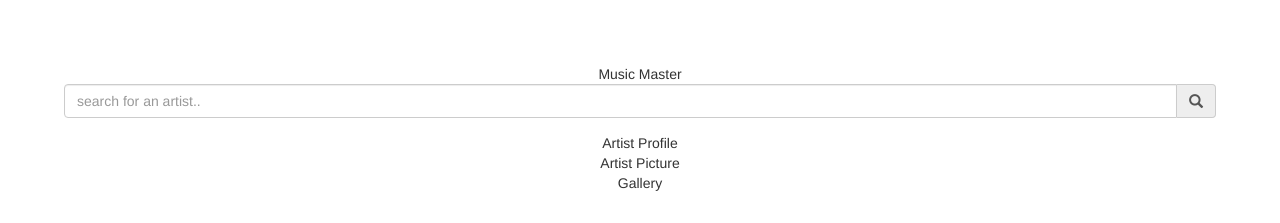
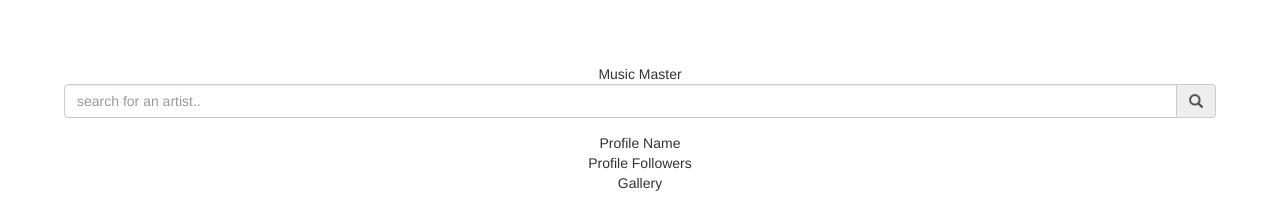
Before and after one commit to atulsingla82/musicmaster, a React (Create React App) app: page / in a window 1280 px wide. Shown: the top 223 px of the page. Built offline with nearby package versions, Linux system fonts and the light colour scheme.

Commit message:
Working on Parsing data from the API

```diff
--- a/src/App.js
+++ b/src/App.js
@@ -1,28 +1,50 @@
+//Import React Component
+
 import React,{Component} from 'react';
+// Import React-Bootstrap Components
+
 import { FormGroup,InputGroup, Glyphicon, FormControl} from 'react-bootstrap'
 import './App.css'
 
+import Profile from './Profile'
 export default class App extends Component {
+
+  // Setting  Initial state to an empty string
   constructor(props){
     super(props);
 
     this.state = {
-
-    query:""
-
-    }
+    query:"",
+    artist: null
+    	 }
 
   }
 
    search() {
 
-    console.log('this.state',this.state)
+    // console.log('this.state',this.state)
+    //================================================
+    //  Music Graph API
     const apiKey = 'a4f84009c7dcb51b908706853f47c23c';
     const BASE_URL = 'http://api.musicgraph.com/api/v2/artist/';
     const FETCH_URL = BASE_URL + 'search?api_key='+ apiKey
-                      +'&name='+ this.state.query+ '&limit=1';
+                      +'&name='+ this.state.query+'&limit=5';
+    // const FETCH_URL = `${BASE_URL}search?api_key=${apiKey}
+    //                   &name=${this.state.query}&limit=5`;
      console.log('FetchURL', FETCH_URL);
 
+     fetch(FETCH_URL, {
+      method:'GET'
+
+      })
+
+      .then(response => response.json())
+      .then(json=> {
+
+        const artist = json.data[0]
+        console.log(artist)
+        this.setState({artist});
+      })
    }
 
   render (){
@@ -33,6 +55,7 @@ export default class App extends Component {
 
       <FormGroup>
         <InputGroup>
+
           <FormControl
           value={this.state.query}
           onChange = {event =>{this.setState({query:event.target.value})}}
@@ -53,10 +76,7 @@ export default class App extends Component {
        </InputGroup>
      </FormGroup>
 
-        <div className="Profile">
-         <div> Artist Profile </div>
-         <div> Artist Picture </div>
-        </div>
+        <Profile artist = {this.state.artist}/>
       <div className="Gallery"> Gallery </div>
 
       </div>
--- /dev/null
+++ b/src/Profile.js
@@ -0,0 +1,25 @@
+import React, {Component} from 'react';
+
+import './App.css'
+
+
+export default class Profile extends Component {
+
+render(){
+	 console.log("props", this.props)
+return(
+
+  <div>
+
+
+<div> Profile Name </div>
+<div> Profile Followers </div>
+  </div>
+
+	)
+
+
+}
+
+
+}
```
